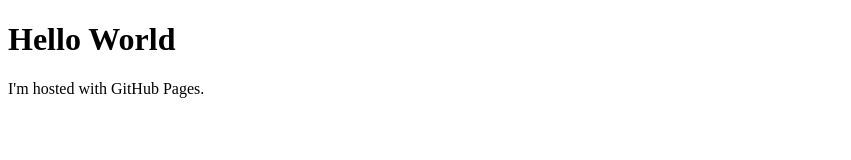
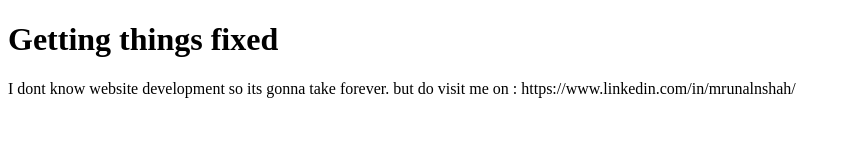
Before and after one commit to mrunalnshah/mrunalnshah.github.io, a plain HTML site: page index.html in a window 1280 px wide. Shown: the whole page, without its empty margins (0-851 px from the left). Drawn offline with Linux system fonts and the light colour scheme.

Commit message:
Update index.html

```diff
--- a/index.html
+++ b/index.html
@@ -1,7 +1,7 @@
 <!DOCTYPE html>
 <html>
 <body>
-<h1>Hello World</h1>
-<p>I'm hosted with GitHub Pages.</p>
+<h1>Getting things fixed</h1>
+<p>I dont know website development so its gonna take forever. but do visit me on : <a>https://www.linkedin.com/in/mrunalnshah/</a></p>
 </body>
 </html>
```
